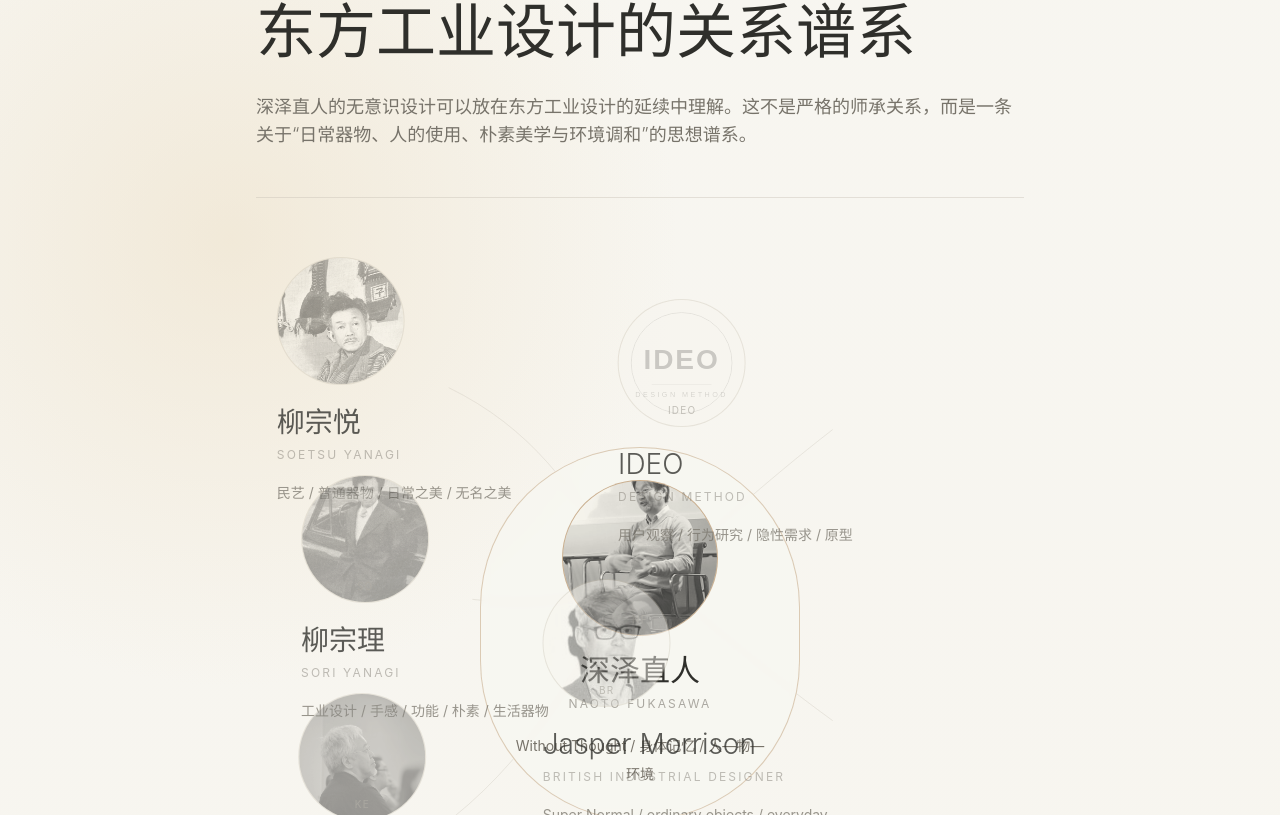
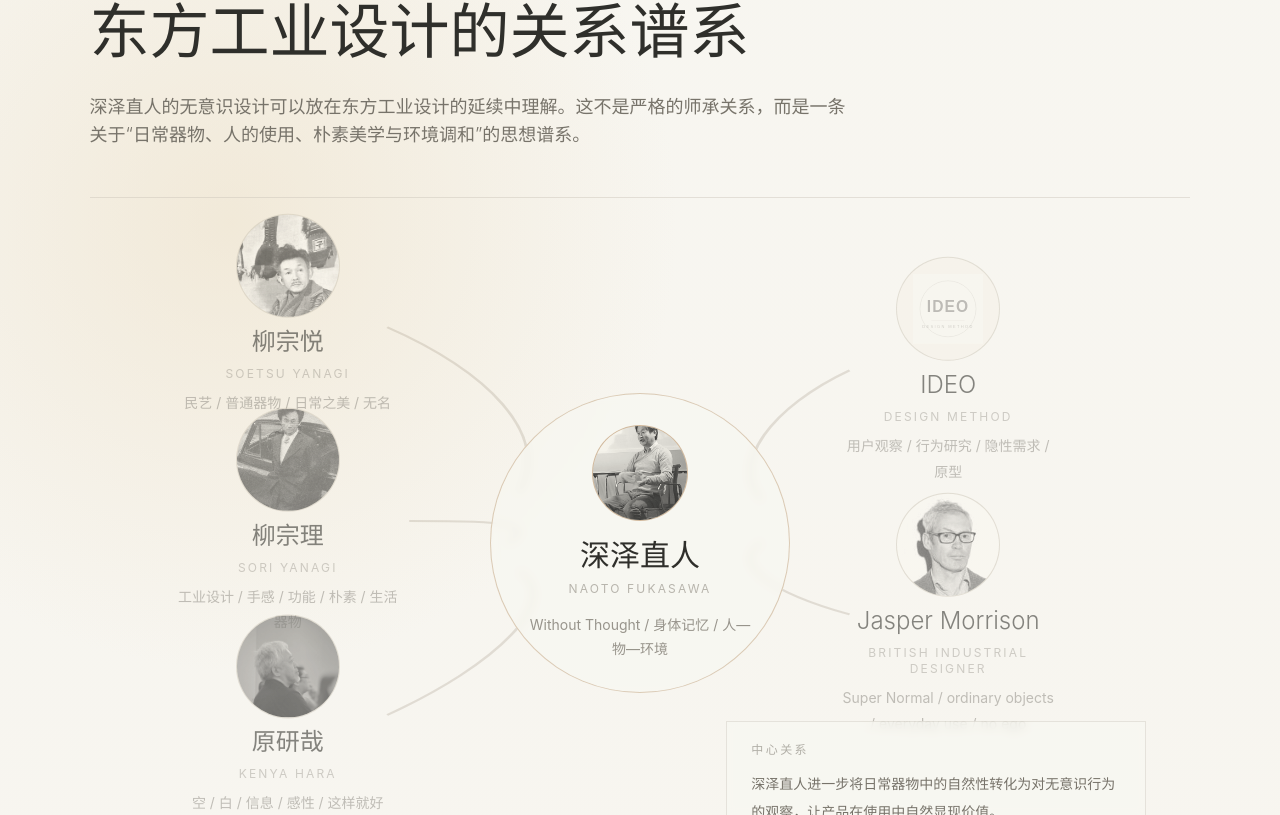
Before and after one commit to Licha-ys/breath-like-design, a React (Vite) app: page / in a window 1280 px wide. Shown: the part 1985-2800 px from the top of the page. Built offline with nearby package versions, Linux system fonts and the light colour scheme.

Commit message:
Fix genealogy map layout

```diff
--- a/src/components/DesignGenealogy.jsx
+++ b/src/components/DesignGenealogy.jsx
@@ -8,55 +8,55 @@
 const people = [
   {
     id: "soetsu",
-    side: "left-[18%] top-[22%]",
+    position: { left: "18%", top: "18%" },
     name: "柳宗悦",
     en: "Soetsu Yanagi",
     image: "research/people/soetsu-yanagi.jpg",
-    avatarPosition: { x: "50%", y: "28%" },
+    avatarPosition: { x: "50%", y: "24%" },
     role: "民艺思想提出者",
     keywords: "民艺 / 普通器物 / 日常之美 / 无名之美",
     text: "柳宗悦强调普通民间器物中的自然美，关注不被个人作者意识过度装饰的日常之物。"
   },
   {
     id: "sori",
-    side: "left-[22%] top-[48%]",
+    position: { left: "18%", top: "45%" },
     name: "柳宗理",
     en: "Sori Yanagi",
     image: "research/people/sori-yanagi.jpg",
-    avatarPosition: { x: "50%", y: "22%" },
+    avatarPosition: { x: "50%", y: "20%" },
     role: "日本现代工业设计代表人物",
     keywords: "工业设计 / 手感 / 功能 / 朴素 / 生活器物",
     text: "柳宗理将民艺精神与现代工业生产结合，让工业产品保留人的触感、功能和日常温度。"
   },
   {
     id: "hara",
-    side: "left-[18%] top-[74%]",
+    position: { left: "18%", top: "72%" },
     name: "原研哉",
     en: "Kenya Hara",
     image: "research/people/kenya-hara.jpg",
-    avatarPosition: { x: "50%", y: "24%" },
+    avatarPosition: { x: "50%", y: "22%" },
     role: "信息设计师，MUJI 设计思想代表人物之一",
     keywords: "空 / 白 / 信息 / 感性 / 这样就好",
     text: "原研哉强调空、白和感知经验，使信息和品牌不依赖强烈视觉刺激，而是通过留白唤起感受。"
   },
   {
     id: "ideo",
-    side: "right-[7%] top-[27%]",
+    position: { left: "78%", top: "24%" },
     name: "IDEO",
     en: "DESIGN METHOD",
     image: "research/people/ideo-logo.svg",
-    avatarPosition: { x: "50%", y: "50%" },
     role: "西方用户观察与设计研究方法",
     keywords: "用户观察 / 行为研究 / 隐性需求 / 原型",
-    text: "IDEO 的设计环境影响了深泽直人对行为、隐性需求和问题定义的分析方式。"
+    text: "IDEO 的设计环境影响了深泽直人对行为、隐性需求和问题定义的分析方式。",
+    logo: true
   },
   {
     id: "morrison",
-    side: "right-[7%] top-[62%]",
+    position: { left: "78%", top: "58%" },
     name: "Jasper Morrison",
     en: "British Industrial Designer",
     image: "research/people/jasper-morrison.jpg",
-    avatarPosition: { x: "50%", y: "22%" },
+    avatarPosition: { x: "50%", y: "20%" },
     role: "Super Normal 共同提出者",
     keywords: "Super Normal / ordinary objects / everyday use / no ego",
     text: "Jasper Morrison 与深泽直人共同提出 Super Normal，强调普通物品在长期使用中的价值，而不是设计师自我风格的炫耀。"
@@ -64,46 +64,72 @@
 ];
 
 const centerPerson = {
+  id: "fukasawa",
+  name: "深泽直人",
+  en: "Naoto Fukasawa",
   image: "research/people/naoto-fukasawa.jpg",
-  avatarPosition: { x: "50%", y: "24%" }
+  avatarPosition: { x: "50%", y: "22%" },
+  role: "中心关系",
+  keywords: "Without Thought / 身体记忆 / 人—物—环境",
+  text: "深泽直人进一步将日常器物中的自然性转化为对无意识行为的观察，让产品在使用中自然显现价值。"
 };
 
-function Portrait({ active = false, label = "", src = "", variant = "node", avatarPosition }) {
+function Avatar({ active = false, person, variant = "node" }) {
   const [failed, setFailed] = useState(false);
-  const imageSrc = src ? asset(src) : "";
-  const sizeClass =
-    variant === "center" ? "h-[156px] w-[156px]" : variant === "panel" ? "h-[72px] w-[72px]" : "h-32 w-32";
-  const labelClass = variant === "panel" ? "text-[9px]" : "text-[10px]";
+  const sizeClass = variant === "center" ? "h-24 w-24" : variant === "detail" ? "h-[72px] w-[72px]" : "h-[104px] w-[104px]";
+
+  if (person.logo) {
+    return (
+      <div className={`${sizeClass} flex shrink-0 items-center justify-center overflow-hidden rounded-full border border-[rgba(120,105,85,0.22)] bg-[rgba(244,239,228,0.5)]`}>
+        <img
+          alt="IDEO logo"
+          className="h-full w-full object-contain p-4 opacity-[0.72] grayscale contrast-[1.05] brightness-[1.04] mix-blend-multiply transition-all duration-700 hover:opacity-90"
+          src={asset(person.image)}
+        />
+      </div>
+    );
+  }
 
   return (
-    <div className={`relative ${sizeClass} overflow-hidden rounded-full border ${active ? "border-wood/70" : "border-[rgba(120,105,85,0.22)]"} bg-[rgba(244,239,228,0.5)]`}>
-      {imageSrc && !failed ? (
+    <div className={`${sizeClass} shrink-0 overflow-hidden rounded-full border ${active ? "border-wood/60" : "border-[rgba(120,105,85,0.22)]"} bg-[rgba(244,239,228,0.5)]`}>
+      {!failed ? (
         <img
-          alt=""
-          className="h-full w-full object-cover opacity-[0.72] grayscale contrast-[1.05] brightness-[1.05] mix-blend-multiply transition-all duration-700 hover:opacity-90 hover:contrast-[1.12] hover:brightness-100"
+          alt={`${person.en} portrait`}
+          className="h-full w-full object-cover opacity-[0.76] grayscale contrast-[1.08] brightness-[1.04] mix-blend-multiply transition-all duration-700 hover:opacity-90 hover:contrast-[1.12] hover:brightness-100"
           onError={() => setFailed(true)}
-          src={imageSrc}
+          src={asset(person.image)}
           style={{
-            objectPosition: `${avatarPosition?.x || "50%"} ${avatarPosition?.y || "28%"}`
+            objectPosition: `${person.avatarPosition?.x || "50%"} ${person.avatarPosition?.y || "25%"}`
           }}
         />
       ) : (
-        <svg className="h-full w-full opacity-[0.72] grayscale" viewBox="0 0 80 80">
-          <circle cx="40" cy="28" r="13" fill="#C9C4B8" opacity="0.9" />
-          <path d="M18 72 C22 50 58 50 62 72" fill="#B7926A" opacity="0.38" />
-          <path d="M24 22 C30 10 52 10 58 24" fill="none" stroke="#77736A" strokeWidth="1" opacity="0.45" />
-        </svg>
+        <div className="flex h-full w-full items-center justify-center text-sm uppercase tracking-[0.18em] text-ash/65">
+          {person.id === "fukasawa" ? "NF" : person.en.slice(0, 2)}
+        </div>
       )}
-      <span className={`absolute bottom-2 left-1/2 -translate-x-1/2 ${labelClass} uppercase tracking-[0.12em] text-ash/75`}>
-        {label}
-      </span>
     </div>
+  );
+}
+
+function DetailPanel({ person }) {
+  return (
+    <motion.div
+      animate={{ opacity: 1, y: 0 }}
+      className="genealogy-detail z-[4] border border-[rgba(120,105,85,0.14)] bg-rice/65 px-6 py-5 backdrop-blur-[5px] md:absolute md:bottom-[4%] md:right-[4%] md:w-[420px]"
+      initial={{ opacity: 0, y: 10 }}
+      key={person.id}
+      transition={{ duration: 0.55, ease: "easeInOut" }}
+    >
+      <p className="text-xs uppercase tracking-[0.2em] text-ash/55">{person.role}</p>
+      <p className="mt-3 text-sm leading-7 text-ash">{person.text}</p>
+      <p className="mt-4 text-xs leading-6 tracking-[0.16em] text-ash/55">{person.keywords}</p>
+    </motion.div>
   );
 }
 
 export default function DesignGenealogy() {
   const [active, setActive] = useState("fukasawa");
-  const activePerson = people.find((person) => person.id === active);
+  const activePerson = people.find((person) => person.id === active) || centerPerson;
 
   return (
     <Section id="design-genealogy">
@@ -124,85 +150,72 @@
           </p>
         </motion.div>
 
-        <div className="relative min-h-[840px] border-y border-line/45">
-          <svg className="pointer-events-none absolute inset-0 h-full w-full" viewBox="0 0 1100 760" preserveAspectRatio="none">
-            <path d="M276 172 C392 208 456 262 532 346" fill="none" stroke="#C9C4B8" strokeWidth="0.65" opacity="0.58" />
-            <path d="M310 364 C420 372 474 360 532 346" fill="none" stroke="#C9C4B8" strokeWidth="0.65" opacity="0.58" />
-            <path d="M282 562 C404 500 476 414 532 346" fill="none" stroke="#C9C4B8" strokeWidth="0.65" opacity="0.58" />
-            <path d="M826 210 C728 258 646 306 574 346" fill="none" stroke="#C9C4B8" strokeWidth="0.65" opacity="0.58" />
-            <path d="M826 474 C730 430 646 384 574 346" fill="none" stroke="#C9C4B8" strokeWidth="0.65" opacity="0.58" />
+        <div className="genealogy-map relative mx-auto hidden h-[720px] w-[min(1180px,86vw)] border-y border-line/45 md:block">
+          <svg className="genealogy-lines absolute inset-0 z-[1] h-full w-full pointer-events-none" viewBox="0 0 100 100" preserveAspectRatio="none">
+            <path d="M27 18 C36 24 42 33 39 41" fill="none" stroke="rgba(120,105,85,0.18)" strokeWidth="0.28" />
+            <path d="M29 45 C36 45 41 45 38 48" fill="none" stroke="rgba(120,105,85,0.18)" strokeWidth="0.28" />
+            <path d="M27 72 C37 65 43 56 39 52" fill="none" stroke="rgba(120,105,85,0.18)" strokeWidth="0.28" />
+            <path d="M69 24 C62 29 58 37 61 42" fill="none" stroke="rgba(120,105,85,0.18)" strokeWidth="0.28" />
+            <path d="M69 58 C62 55 58 51 61 48" fill="none" stroke="rgba(120,105,85,0.18)" strokeWidth="0.28" />
           </svg>
 
           <button
-            className="absolute left-1/2 top-[52%] w-80 -translate-x-1/2 -translate-y-1/2 rounded-full border border-wood/45 bg-rice/65 px-8 py-8 text-center backdrop-blur-sm"
+            className="genealogy-center absolute left-1/2 top-[48%] z-[3] flex h-[300px] w-[300px] -translate-x-1/2 -translate-y-1/2 flex-col items-center justify-center gap-2 rounded-full border border-wood/45 bg-rice/65 px-8 text-center backdrop-blur-sm"
             onFocus={() => setActive("fukasawa")}
             onMouseEnter={() => setActive("fukasawa")}
             type="button"
           >
-            <div className="mx-auto mb-4 flex justify-center">
-              <Portrait active avatarPosition={centerPerson.avatarPosition} label="NF" src={centerPerson.image} variant="center" />
-            </div>
-            <p className="text-3xl font-light text-ink">深泽直人</p>
-            <p className="mt-2 text-xs uppercase tracking-[0.18em] text-ash/60">Naoto Fukasawa</p>
-            <p className="mt-5 text-sm leading-7 text-ash">Without Thought / 身体记忆 / 人—物—环境</p>
+            <Avatar active={active === "fukasawa"} person={centerPerson} variant="center" />
+            <p className="mt-2 text-3xl font-light text-ink">深泽直人</p>
+            <p className="text-xs uppercase tracking-[0.18em] text-ash/50">Naoto Fukasawa</p>
+            <p className="mt-2 text-sm leading-6 text-ash/75">Without Thought / 身体记忆 / 人—物—环境</p>
           </button>
 
-          {people.map((person) => (
+          {people.map((person) => {
+            const isActive = active === person.id;
+            const isDimmed = active !== "fukasawa" && !isActive;
+            return (
+              <motion.button
+                animate={{ opacity: isActive ? 1 : isDimmed ? 0.32 : 0.72 }}
+                className="genealogy-node absolute z-[3] w-[220px] -translate-x-1/2 -translate-y-1/2 text-center"
+                key={person.id}
+                onFocus={() => setActive(person.id)}
+                onMouseEnter={() => setActive(person.id)}
+                style={person.position}
+                type="button"
+              >
+                <div className="genealogy-node-content flex flex-col items-center gap-2">
+                  <Avatar active={isActive} person={person} />
+                  <p className="node-name whitespace-nowrap text-2xl font-light text-ink/80">{person.name}</p>
+                  <p className="text-xs uppercase tracking-[0.18em] text-ash/45">{person.en}</p>
+                  <p className="node-keywords mx-auto max-w-[220px] text-sm leading-[1.8] text-ash/60">{person.keywords}</p>
+                </div>
+              </motion.button>
+            );
+          })}
+
+          <DetailPanel person={activePerson} />
+        </div>
+
+        <div className="space-y-8 md:hidden">
+          {[centerPerson, ...people].map((person) => (
             <button
-              className={`genealogy-node absolute max-w-[285px] -translate-x-1/2 -translate-y-1/2 text-left ${person.side}`}
+              className="w-full border-y border-line/45 bg-rice/30 px-5 py-6 text-left"
               key={person.id}
-              onFocus={() => setActive(person.id)}
-              onMouseEnter={() => setActive(person.id)}
+              onClick={() => setActive(person.id)}
               type="button"
             >
-              <motion.div animate={{ opacity: active === person.id ? 1 : 0.56 }} className="mb-4">
-                <Portrait
-                  active={active === person.id}
-                  avatarPosition={person.avatarPosition}
-                  label={person.id === "ideo" ? "IDEO" : person.en.slice(0, 2)}
-                  src={person.image}
-                />
-              </motion.div>
-              <motion.p animate={{ opacity: active === person.id ? 1 : 0.78 }} className="text-[28px] font-light text-ink">
-                {person.name}
-              </motion.p>
-              <p className="mt-1 text-xs uppercase tracking-[0.18em] text-ash/45">{person.en}</p>
-              <p className="mt-4 text-sm leading-7 text-ash/75">{person.keywords}</p>
+              <div className="flex items-center gap-5">
+                <Avatar active={active === person.id} person={person} />
+                <div>
+                  <p className="text-2xl font-light text-ink">{person.name}</p>
+                  <p className="mt-1 text-xs uppercase tracking-[0.18em] text-ash/50">{person.en}</p>
+                  <p className="mt-3 text-sm leading-7 text-ash/70">{person.keywords}</p>
+                </div>
+              </div>
             </button>
           ))}
-
-          <motion.div
-            className="absolute bottom-[3%] left-1/2 flex w-[min(720px,52vw)] -translate-x-1/2 gap-5 border border-[rgba(120,105,85,0.14)] bg-rice/60 px-7 py-5 backdrop-blur-[4px]"
-            key={active}
-            animate={{ opacity: 1, y: 0 }}
-            initial={{ opacity: 0, y: 12 }}
-            transition={{ duration: 0.55, ease: "easeInOut" }}
-          >
-            <div className="shrink-0">
-              <Portrait
-                active
-                label={activePerson ? (activePerson.id === "ideo" ? "IDEO" : activePerson.en.slice(0, 2)) : "NF"}
-                src={activePerson ? activePerson.image : centerPerson.image}
-                avatarPosition={activePerson ? activePerson.avatarPosition : centerPerson.avatarPosition}
-                variant="panel"
-              />
-            </div>
-            <div>
-              {activePerson ? (
-                <>
-                  <p className="text-xs uppercase tracking-[0.2em] text-ash/55">{activePerson.role}</p>
-                  <p className="mt-3 text-sm leading-7 text-ash">{activePerson.text}</p>
-                </>
-              ) : (
-                <>
-                  <p className="text-xs uppercase tracking-[0.2em] text-ash/55">中心关系</p>
-                  <p className="mt-3 text-sm leading-7 text-ash">
-                    深泽直人进一步将日常器物中的自然性转化为对无意识行为的观察，让产品在使用中自然显现价值。
-                  </p>
-                </>
-              )}
-            </div>
-          </motion.div>
+          <DetailPanel person={activePerson} />
         </div>
       </div>
     </Section>
```
